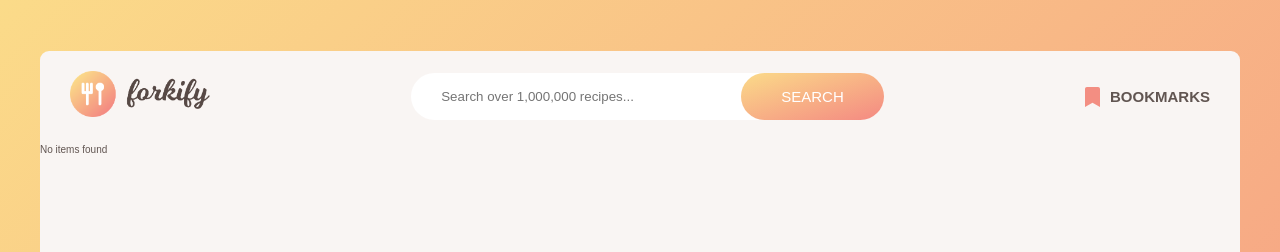
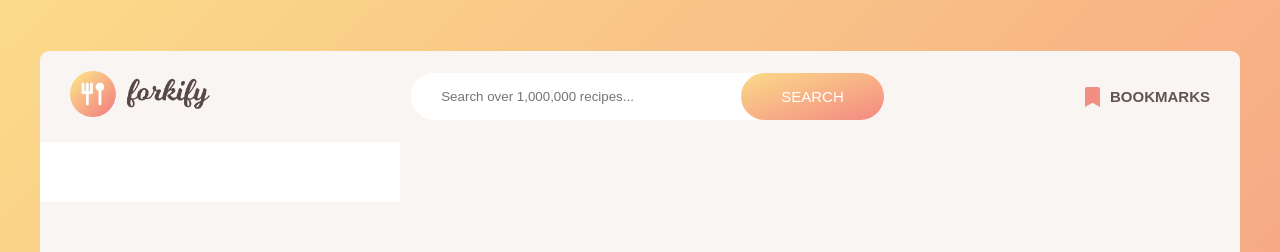
Before and after one commit to DaniloMaida-mono/forkify_replica, a React app: page / in a window 1280 px wide. Shown: the top 252 px of the page. Built offline with nearby package versions, Linux system fonts and the light colour scheme.

Commit message:
feat: add resultsList

```diff
--- a/src/App.js
+++ b/src/App.js
@@ -1,5 +1,6 @@
 import React, { useState } from "react";
 import Header from "./components/Header";
+import Main from "./components/Main";
 
 const axios = require("axios");
 
@@ -41,10 +42,7 @@ const App = () => {
     <div className="App">
       <div className="container">
         <Header onChange={handleChange} onSubmit={handleSubmit} />
-
-        <div className="test">
-          {queryResults.length >= 1 ? renderQueryResults : "No items found"}
-        </div>
+        <Main recipes={queryResults} />
       </div>
     </div>
   );
--- a/src/App.scss
+++ b/src/App.scss
@@ -1,5 +1,6 @@
 @import './scss/utilities.scss';
 @import './scss/Header.scss';
+@import './scss/Main.scss';
 
 
 html {
--- /dev/null
+++ b/src/components/Main.js
@@ -0,0 +1,18 @@
+import React from "react";
+import RecipesList from "./RecipesList";
+
+function Main(props) {
+  return (
+    <div className="main w-100 d-flex">
+      <div className="search_results d-flex flex-column">
+        <div className="list">
+          <RecipesList recipes={props.recipes} />
+        </div>
+        <div className="pagination"></div>
+      </div>
+      <div className="show_recipe"></div>
+    </div>
+  );
+}
+
+export default Main;
--- /dev/null
+++ b/src/components/Recipe.js
@@ -0,0 +1,17 @@
+import React from "react";
+
+function Recipe(props) {
+  return (
+    <li className="recipe-list__item w-100 d-flex items-center">
+      <figure>
+        <img src={props.imgSrc} alt={props.imgAlt} />
+      </figure>
+      <div className="data d-flex flex-column">
+        <h4 className="text-pink">{props.title}</h4>
+        <p>{props.publisher}</p>
+      </div>
+    </li>
+  );
+}
+
+export default Recipe;
--- /dev/null
+++ b/src/components/RecipesList.js
@@ -0,0 +1,20 @@
+import React from "react";
+import Recipe from "./Recipe";
+
+function RecipesList({ recipes }) {
+  const list = recipes.map((recipe, i) => {
+    return (
+      <React.Fragment key={i}>
+        <Recipe
+          imgSrc={recipe?.image_url}
+          imgAlt={recipe?.title}
+          title={recipe?.title}
+          publisher={recipe?.publisher}
+        />
+      </React.Fragment>
+    );
+  });
+  return <ul className="recipe-list d-flex flex-column">{list}</ul>;
+}
+
+export default RecipesList;
--- /dev/null
+++ b/src/scss/Main.scss
@@ -0,0 +1,64 @@
+.main {
+    flex-direction: column;
+
+    .search_results {
+        max-height: 200px;
+        overflow-y: scroll;
+        background-color: #fff;
+    }
+}
+
+
+.recipe-list__item {
+    padding: 1.5rem;
+    cursor: pointer;
+
+    &:hover {
+        background-color: #f9f5f3;
+    }
+
+    figure {
+        display: flex;
+        flex: 0 0 5.8rem;
+        border-radius: 50%;
+        overflow: hidden;
+        height: 5.8rem;
+        margin-right: 2rem;
+        position: relative;
+        backface-visibility: hidden;
+
+        img {
+            max-width: 100%;
+        }
+    }
+
+    .data {
+        h4 {
+            font-size: 1.45rem;
+        }
+
+        p {
+            font-size: 1.25rem;
+        }
+    }
+}
+
+
+
+@media screen and (min-width: 1024px) {
+
+    .main {
+        flex-direction: row;
+
+        .search_results {
+            max-height: 100%;
+            overflow-y: initial;
+            width: 30%;
+            padding: 3rem 0;
+        }
+    }
+
+    .recipe-list__item {
+        padding: 1.5rem 3.25rem;
+    }
+}
--- a/src/scss/utilities.scss
+++ b/src/scss/utilities.scss
@@ -1,11 +1,17 @@
 $gradient:linear-gradient(to right bottom, #fbdb89, #f48982);
 $mainColor: #615551;
+$pink: #f38e82;
 
 
 * {
     padding: 0;
     margin: 0;
     box-sizing: border-box;
+}
+
+ul {
+    list-style-type: none;
+    list-style-position: inside;
 }
 
 .sm-hidden {
@@ -24,6 +30,22 @@ $mainColor: #615551;
     align-items: center;
 }
 
+.flex-column {
+    flex-direction: column;
+}
+
+.text-pink {
+    color: $pink;
+}
+
+.w-100 {
+    width: 100%;
+}
+
+.h-100 {
+    height: 100%;
+}
+
 
 
 @media screen and (min-width: 1024px) {
```
